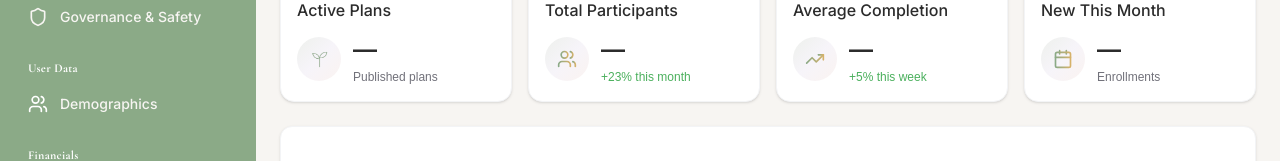
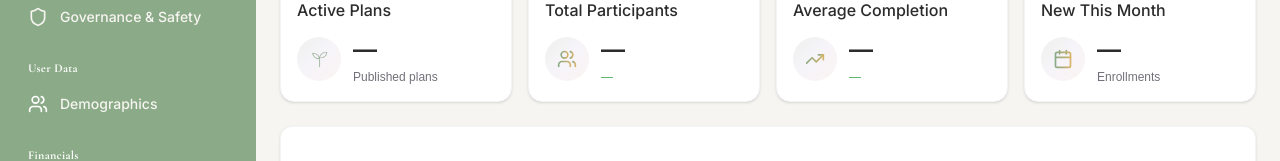
Before and after one commit to simardeep-wartin/amelia_sage_admin, a Next.js app: page /wellth-plans in a window 1280 px wide. Shown: the part 215-376 px from the top of the page. Built offline with nearby package versions, Linux system fonts and the light colour scheme; no server answers.

Commit message:
feat: dynamic deltas on wealth overview stat cards

```diff
--- a/Services/api/wealthPlans/overview.ts
+++ b/Services/api/wealthPlans/overview.ts
@@ -6,6 +6,8 @@ export type WealthPlansOverviewData = {
   total_participants: number;
   average_completion: number;
   new_this_month: number;
+  participants_growth_pct: number;
+  completion_delta_pct: number;
 };
 
 export const getWealthPlansOverview = () =>
--- a/components/wellth-plans/WellthPlansMain.tsx
+++ b/components/wellth-plans/WellthPlansMain.tsx
@@ -110,15 +110,31 @@ export default function WellthPlansMain({
           <MetricCard
             title="Total Participants"
             value={wealthOverview != null ? String(wealthOverview.total_participants) : "—"}
-            subtitle="+23% this month"
-            subtitleColor="#4BB05D"
+            subtitle={
+              wealthOverview != null
+                ? `${wealthOverview.participants_growth_pct >= 0 ? "+" : ""}${wealthOverview.participants_growth_pct}% this month`
+                : "—"
+            }
+            subtitleColor={
+              wealthOverview != null && wealthOverview.participants_growth_pct < 0
+                ? "#DC2626"
+                : "#4BB05D"
+            }
             iconSrc="/auth/multipleUser.svg"
           />
           <MetricCard
             title="Average Completion"
             value={wealthOverview != null ? `${wealthOverview.average_completion}%` : "—"}
-            subtitle="+5% this week"
-            subtitleColor="#4BB05D"
+            subtitle={
+              wealthOverview != null
+                ? `${wealthOverview.completion_delta_pct >= 0 ? "+" : ""}${wealthOverview.completion_delta_pct}% this week`
+                : "—"
+            }
+            subtitleColor={
+              wealthOverview != null && wealthOverview.completion_delta_pct < 0
+                ? "#DC2626"
+                : "#4BB05D"
+            }
             iconSrc="/auth/growth.svg"
           />
           <MetricCard
```
